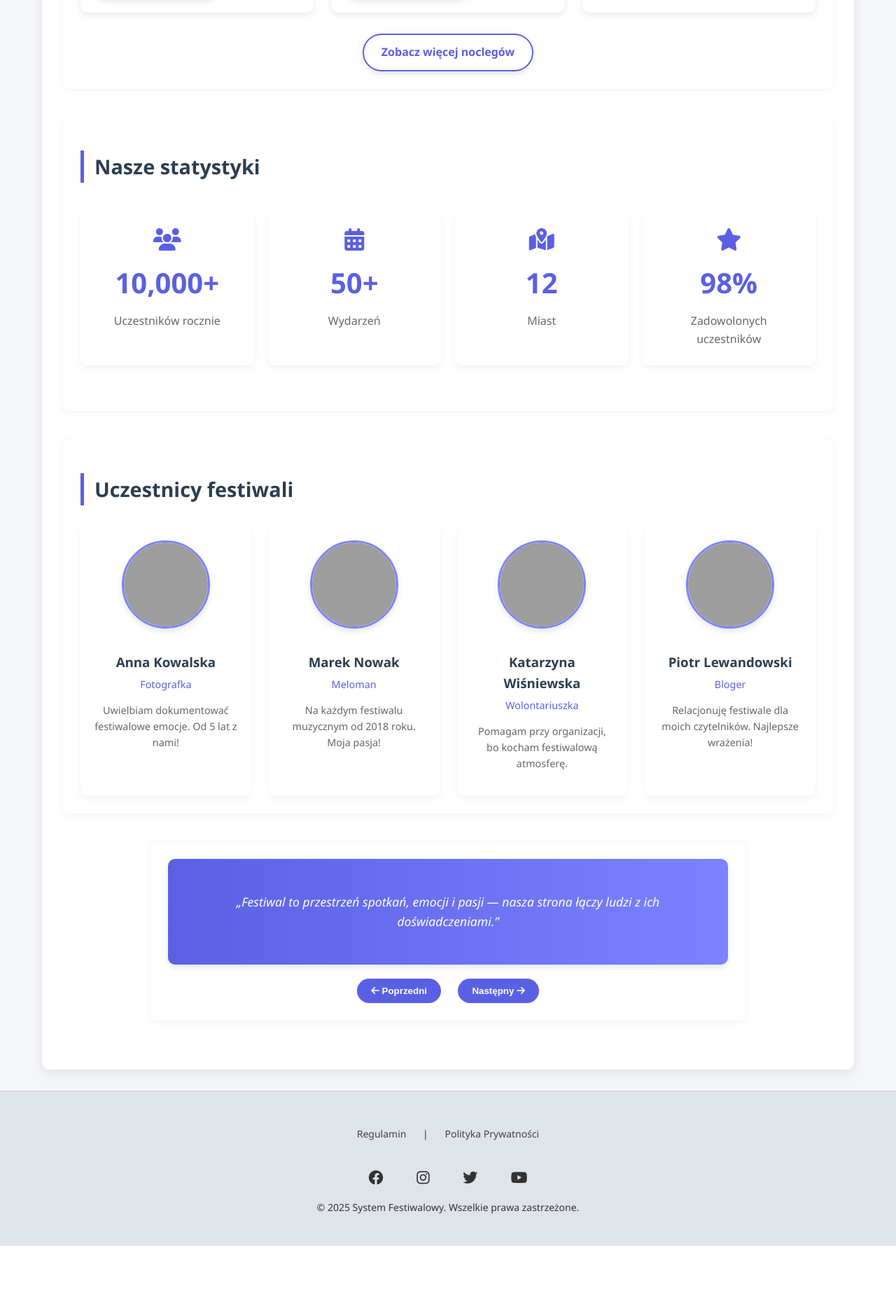
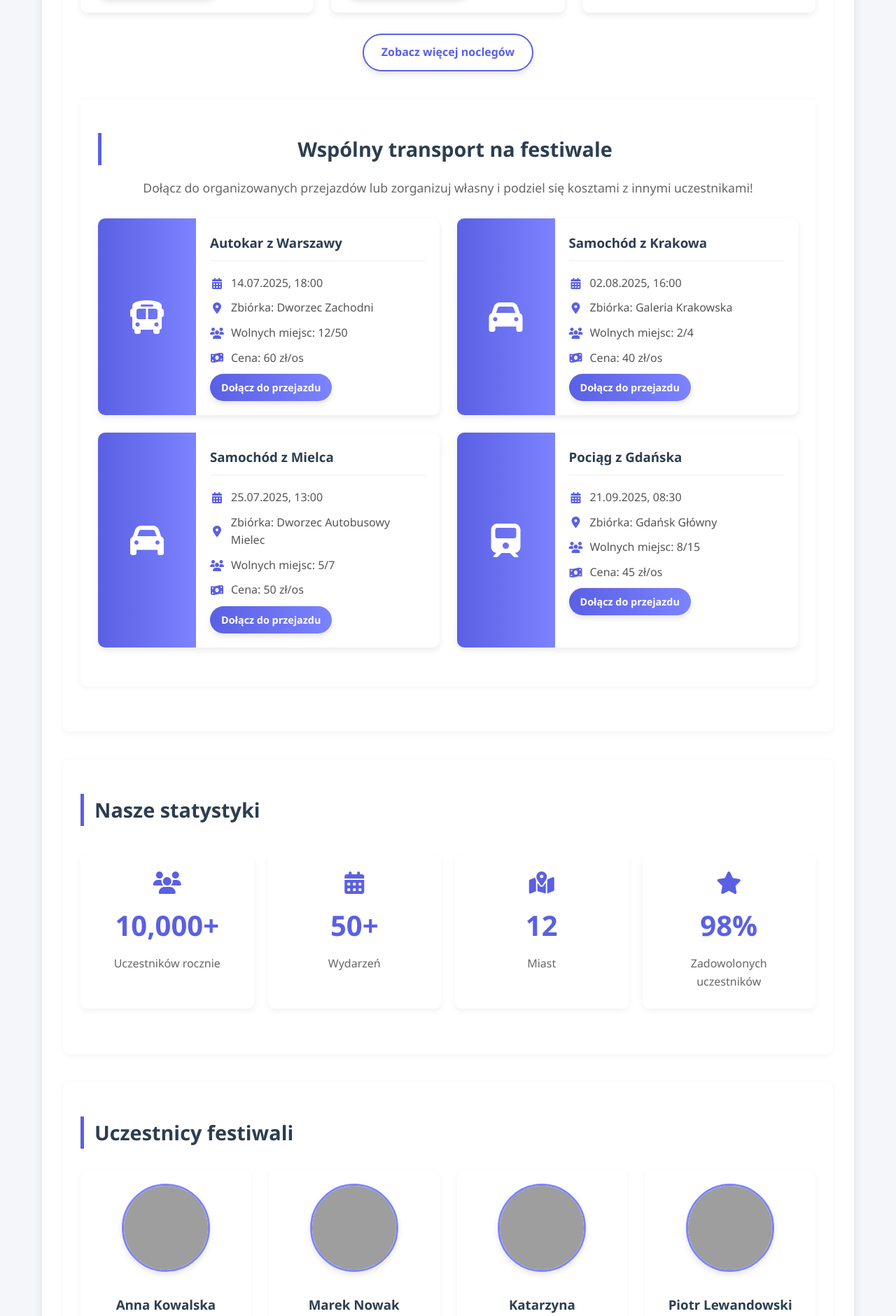
Before and after one commit to GGTeacherOP/Festiwal_Godzwon_Latawiec, a PHP site: page /stronyHTML/index.html in a window 1280 px wide. Shown: the part 2430-4310 px from the top of the page at 70% size. Before the commit the page ends 4210 px from the top, so only its background shows below. Run offline with PHP 8.4, Linux system fonts and the light colour scheme; grey boxes are pictures that could not be loaded.

Commit message:
dodanie wspolnego transportu

```diff
--- a/stronyHTML/index.html
+++ b/stronyHTML/index.html
@@ -25,7 +25,8 @@
         <main>
             <section class="hero">
                 <h1>Witamy w Systemie Festiwalowym</h1>
-                <p>Dołącz do najlepszych wydarzeń kulturalnych w kraju. Rejestruj się, przeglądaj programy i twórz niezapomniane wspomnienia!</p>
+                <p>Dołącz do najlepszych wydarzeń kulturalnych w kraju. Rejestruj się, przeglądaj programy i twórz
+                    niezapomniane wspomnienia!</p>
                 <a href="rejestracje.html" class="btn">Zarejestruj się teraz</a>
             </section>
             <section>
@@ -33,7 +34,8 @@
                 <div class="festival-grid">
                     <div class="festival-card">
                         <div class="festival-img">
-                            <img src="https://images.unsplash.com/photo-1470229722913-7c0e2dbbafd3?ixlib=rb-1.2.1&auto=format&fit=crop&w=1350&q=80" alt="Festiwal Muzyki Alternatywnej">
+                            <img src="https://images.unsplash.com/photo-1470229722913-7c0e2dbbafd3?ixlib=rb-1.2.1&auto=format&fit=crop&w=1350&q=80"
+                                alt="Festiwal Muzyki Alternatywnej">
                         </div>
                         <div class="festival-info">
                             <h3>Festiwal Muzyki Alternatywnej</h3>
@@ -43,13 +45,15 @@
                             <div class="festival-location">
                                 <i class="fas fa-map-marker-alt"></i> Warszawa
                             </div>
-                            <p>Największe gwiazdy muzyki alternatywnej na jednej scenie. 3 dni niezapomnianych wrażeń!</p>
+                            <p>Największe gwiazdy muzyki alternatywnej na jednej scenie. 3 dni niezapomnianych wrażeń!
+                            </p>
                         </div>
                     </div>
 
                     <div class="festival-card">
                         <div class="festival-img">
-                            <img src="https://images.unsplash.com/photo-1517604931442-7e0c8ed2963c?ixlib=rb-1.2.1&auto=format&fit=crop&w=1350&q=80" alt="Festiwal Kina Niezależnego">
+                            <img src="https://images.unsplash.com/photo-1517604931442-7e0c8ed2963c?ixlib=rb-1.2.1&auto=format&fit=crop&w=1350&q=80"
+                                alt="Festiwal Kina Niezależnego">
                         </div>
                         <div class="festival-info">
                             <h3>Festiwal Kina Niezależnego</h3>
@@ -65,7 +69,8 @@
 
                     <div class="festival-card">
                         <div class="festival-img">
-                            <img src="https://images.unsplash.com/photo-1547891654-e66ed7ebb968?ixlib=rb-1.2.1&auto=format&fit=crop&w=1350&q=80" alt="Festiwal Sztuki Nowoczesnej">
+                            <img src="https://images.unsplash.com/photo-1547891654-e66ed7ebb968?ixlib=rb-1.2.1&auto=format&fit=crop&w=1350&q=80"
+                                alt="Festiwal Sztuki Nowoczesnej">
                         </div>
                         <div class="festival-info">
                             <h3>Festiwal Sztuki Nowoczesnej</h3>
@@ -82,7 +87,8 @@
             </section>
             <section class="gallery-section">
                 <h2>Galeria z poprzednich festiwali</h2>
-                <p class="gallery-description">Zobacz najlepsze momenty z naszych wydarzeń i poczuj atmosferę festiwali!</p>
+                <p class="gallery-description">Zobacz najlepsze momenty z naszych wydarzeń i poczuj atmosferę festiwali!
+                </p>
 
                 <div class="gallery-container">
                     <div class="gallery-item">
@@ -112,8 +118,10 @@
                 </div>
 
                 <div class="gallery-controls">
-                    <button class="gallery-btn" onclick="pokazPoprzednieGaleria()"><i class="fas fa-chevron-left"></i> Poprzednie</button>
-                    <button class="gallery-btn" onclick="pokanNastepneGaleria()">Następne <i class="fas fa-chevron-right"></i></button>
+                    <button class="gallery-btn" onclick="pokazPoprzednieGaleria()"><i class="fas fa-chevron-left"></i>
+                        Poprzednie</button>
+                    <button class="gallery-btn" onclick="pokanNastepneGaleria()">Następne <i
+                            class="fas fa-chevron-right"></i></button>
                 </div>
             </section>
 
@@ -193,7 +201,7 @@
                             <a href="#" class="btn btn-small">Sprawdź dostępność</a>
                         </div>
                     </div>
-                    <!-- DODATKOWE HOTELE UKRYTE NA START -->
+
                     <div class="accommodation-card" style="display: none;">
                         <div class="accommodation-img">
                             <img src="../zdjecia/hotelMiejski.png" alt="Hotel Miejski">
@@ -201,7 +209,8 @@
                         </div>
                         <div class="accommodation-info">
                             <h3>Hotel Miejski</h3>
-        <div class="accommodation-location"><i class="fas fa-map-marker-alt"></i> 1.5 km od festiwalu</div>
+                            <div class="accommodation-location"><i class="fas fa-map-marker-alt"></i> 1.5 km od
+                                festiwalu</div>
                             <div class="accommodation-features">
                                 <span><i class="fas fa-wifi"></i> WiFi</span>
                                 <span><i class="fas fa-concierge-bell"></i> Obsługa 24/7</span>
@@ -218,7 +227,8 @@
                         </div>
                         <div class="accommodation-info">
                             <h3>Pensjonat Zacisze</h3>
-        <div class="accommodation-location"><i class="fas fa-map-marker-alt"></i> 2.3 km od festiwalu</div>
+                            <div class="accommodation-location"><i class="fas fa-map-marker-alt"></i> 2.3 km od
+                                festiwalu</div>
                             <div class="accommodation-features">
                                 <span><i class="fas fa-coffee"></i> Śniadanie w cenie</span>
                                 <span><i class="fas fa-tree"></i> Ogród</span>
@@ -235,7 +245,8 @@
                         </div>
                         <div class="accommodation-info">
                             <h3>Kemping Festiwalowy</h3>
-        <div class="accommodation-location"><i class="fas fa-map-marker-alt"></i> 500 m od festiwalu</div>
+                            <div class="accommodation-location"><i class="fas fa-map-marker-alt"></i> 500 m od festiwalu
+                            </div>
                             <div class="accommodation-features">
                                 <span><i class="fas fa-fire"></i> Miejsce na ognisko</span>
                                 <span><i class="fas fa-shower"></i> Prysznice</span>
@@ -251,6 +262,77 @@
                     <a href="#" class="btn btn-outline">Zobacz więcej noclegów</a>
                 </div>
 
+                <section class="transport-section">
+                    <h2>Wspólny transport na festiwale</h2>
+                    <p class="transport-description">Dołącz do organizowanych przejazdów lub zorganizuj własny i podziel się kosztami z innymi uczestnikami!</p>
+
+                    <div class="transport-grid">
+                        <div class="transport-card">
+                            <div class="transport-icon">
+                                <i class="fas fa-bus fa-3x"></i>
+                            </div>
+                            <div class="transport-info">
+                                <h3>Autokar z Warszawy</h3>
+                                <div class="transport-details">
+                                    <div><i class="fas fa-calendar-alt"></i> 14.07.2025, 18:00</div>
+                                    <div><i class="fas fa-map-marker-alt"></i> Zbiórka: Dworzec Zachodni</div>
+                                    <div><i class="fas fa-users"></i> Wolnych miejsc: 12/50</div>
+                                    <div><i class="fas fa-money-bill-wave"></i> Cena: 60 zł/os</div>
+                                </div>
+                                <a href="#" class="btn btn-small">Dołącz do przejazdu</a>
+                            </div>
+                        </div>
+
+                        <div class="transport-card">
+                            <div class="transport-icon">
+                                <i class="fas fa-car fa-3x"></i>
+                            </div>
+                            <div class="transport-info">
+                                <h3>Samochód z Krakowa</h3>
+                                <div class="transport-details">
+                                    <div><i class="fas fa-calendar-alt"></i> 02.08.2025, 16:00</div>
+                                    <div><i class="fas fa-map-marker-alt"></i> Zbiórka: Galeria Krakowska</div>
+                                    <div><i class="fas fa-users"></i> Wolnych miejsc: 2/4</div>
+                                    <div><i class="fas fa-money-bill-wave"></i> Cena: 40 zł/os</div>
+                                </div>
+                                <a href="#" class="btn btn-small">Dołącz do przejazdu</a>
+                            </div>
+                        </div>
+
+                        <div class="transport-card">
+                            <div class="transport-icon">
+                                <i class="fas fa-car fa-3x"></i>
+                            </div>
+                            <div class="transport-info">
+                                <h3>Samochód z Mielca</h3>
+                                <div class="transport-details">
+                                    <div><i class="fas fa-calendar-alt"></i> 25.07.2025, 13:00</div>
+                                    <div><i class="fas fa-map-marker-alt"></i> Zbiórka: Dworzec Autobusowy Mielec</div>
+                                    <div><i class="fas fa-users"></i> Wolnych miejsc: 5/7</div>
+                                    <div><i class="fas fa-money-bill-wave"></i> Cena: 50 zł/os</div>
+                                </div>
+                                <a href="#" class="btn btn-small">Dołącz do przejazdu</a>
+                            </div>
+                        </div>
+
+                        <div class="transport-card">
+                            <div class="transport-icon">
+                                <i class="fas fa-train fa-3x"></i>
+                            </div>
+                            <div class="transport-info">
+                                <h3>Pociąg z Gdańska</h3>
+                                <div class="transport-details">
+                                    <div><i class="fas fa-calendar-alt"></i> 21.09.2025, 08:30</div>
+                                    <div><i class="fas fa-map-marker-alt"></i> Zbiórka: Gdańsk Główny</div>
+                                    <div><i class="fas fa-users"></i> Wolnych miejsc: 8/15</div>
+                                    <div><i class="fas fa-money-bill-wave"></i> Cena: 45 zł/os</div>
+                                </div>
+                                <a href="#" class="btn btn-small">Dołącz do przejazdu</a>
+                            </div>
+                        </div>
+
+                    </div>
+                </section>
             </section>
             <section>
                 <h2>Nasze statystyki</h2>
@@ -282,25 +364,29 @@
                 <h2>Uczestnicy festiwali</h2>
                 <div class="participants">
                     <div class="participant-card">
-                        <img src="https://randomuser.me/api/portraits/women/44.jpg" alt="Anna Kowalska" class="participant-img">
+                        <img src="https://randomuser.me/api/portraits/women/44.jpg" alt="Anna Kowalska"
+                            class="participant-img">
                         <h3 class="participant-name">Anna Kowalska</h3>
                         <div class="participant-role">Fotografka</div>
                         <p class="participant-bio">Uwielbiam dokumentować festiwalowe emocje. Od 5 lat z nami!</p>
                     </div>
                     <div class="participant-card">
-                        <img src="https://randomuser.me/api/portraits/men/32.jpg" alt="Marek Nowak" class="participant-img">
+                        <img src="https://randomuser.me/api/portraits/men/32.jpg" alt="Marek Nowak"
+                            class="participant-img">
                         <h3 class="participant-name">Marek Nowak</h3>
                         <div class="participant-role">Meloman</div>
                         <p class="participant-bio">Na każdym festiwalu muzycznym od 2018 roku. Moja pasja!</p>
                     </div>
                     <div class="participant-card">
-                        <img src="https://randomuser.me/api/portraits/women/68.jpg" alt="Katarzyna Wiśniewska" class="participant-img">
+                        <img src="https://randomuser.me/api/portraits/women/68.jpg" alt="Katarzyna Wiśniewska"
+                            class="participant-img">
                         <h3 class="participant-name">Katarzyna Wiśniewska</h3>
                         <div class="participant-role">Wolontariuszka</div>
                         <p class="participant-bio">Pomagam przy organizacji, bo kocham festiwalową atmosferę.</p>
                     </div>
                     <div class="participant-card">
-                        <img src="https://randomuser.me/api/portraits/men/75.jpg" alt="Piotr Lewandowski" class="participant-img">
+                        <img src="https://randomuser.me/api/portraits/men/75.jpg" alt="Piotr Lewandowski"
+                            class="participant-img">
                         <h3 class="participant-name">Piotr Lewandowski</h3>
                         <div class="participant-role">Bloger</div>
                         <p class="participant-bio">Relacjonuję festiwale dla moich czytelników. Najlepsze wrażenia!</p>
@@ -309,7 +395,8 @@
             </section>
             <section class="cytaty">
                 <div id="quote-container">
-                    <p id="quote-text">„Festiwal to przestrzeń spotkań, emocji i pasji — nasza strona łączy ludzi z ich doświadczeniami.”</p>
+                    <p id="quote-text">„Festiwal to przestrzeń spotkań, emocji i pasji — nasza strona łączy ludzi z ich
+                        doświadczeniami.”</p>
                 </div>
                 <div class="quote-buttons">
                     <button onclick="poprzedniCytat()"><i class="fas fa-arrow-left"></i> Poprzedni</button>
@@ -324,10 +411,14 @@
                     <a href="#">Polityka Prywatności</a>
                 </div>
                 <div class="social-links">
-                    <a href="https://facebook.com" target="_blank" aria-label="Facebook"><i class="fab fa-facebook"></i></a>
-                    <a href="https://instagram.com" target="_blank" class="instagram" aria-label="Instagram"><i class="fab fa-instagram"></i></a>
-                    <a href="https://twitter.com" target="_blank" class="twitter" aria-label="Twitter"><i class="fab fa-twitter"></i></a>
-                    <a href="https://youtube.com" target="_blank" class="youtube" aria-label="YouTube"><i class="fab fa-youtube"></i></a>
+                    <a href="https://facebook.com" target="_blank" aria-label="Facebook"><i
+                            class="fab fa-facebook"></i></a>
+                    <a href="https://instagram.com" target="_blank" class="instagram" aria-label="Instagram"><i
+                            class="fab fa-instagram"></i></a>
+                    <a href="https://twitter.com" target="_blank" class="twitter" aria-label="Twitter"><i
+                            class="fab fa-twitter"></i></a>
+                    <a href="https://youtube.com" target="_blank" class="youtube" aria-label="YouTube"><i
+                            class="fab fa-youtube"></i></a>
                 </div>
                 <p>&copy; 2025 System Festiwalowy. Wszelkie prawa zastrzeżone.</p>
             </div>
@@ -335,4 +426,5 @@
     </div>
     <script src="../JavaScript/indexScript.js"></script>
 </body>
+
 </html>
--- a/styleCSS/Style.css
+++ b/styleCSS/Style.css
@@ -492,7 +492,95 @@ ul {
         height: 200px;
     }
 }
+/* wspolny dojazd */
+.transport-section {
+    margin: 40px 0;
+    text-align: center;
+}
 
+.transport-description {
+    color: #666;
+    margin-bottom: 30px;
+    font-size: 1.1rem;
+}
+
+.transport-grid {
+    display: grid;
+    grid-template-columns: repeat(auto-fill, minmax(350px, 1fr));
+    gap: 25px;
+    margin: 30px 0;
+}
+
+.transport-card {
+    display: flex;
+    background: white;
+    border-radius: 10px;
+    overflow: hidden;
+    box-shadow: 0 4px 10px rgba(0,0,0,0.08);
+    transition: all 0.3s ease;
+}
+
+.transport-card:hover {
+    transform: translateY(-5px);
+    box-shadow: 0 8px 20px rgba(0,0,0,0.15);
+}
+
+.transport-icon {
+    background: linear-gradient(90deg, #5a60e3, #7c83ff);
+    color: white;
+    display: flex;
+    align-items: center;
+    justify-content: center;
+    min-width: 100px;
+    padding: 20px;
+}
+
+.transport-info {
+    padding: 20px;
+    text-align: left;
+    flex: 1;
+}
+
+.transport-info h3 {
+    margin-top: 0;
+    color: #2c3e50;
+    border-bottom: 1px solid #eee;
+    padding-bottom: 10px;
+}
+
+.transport-details div {
+    margin: 10px 0;
+    color: #555;
+    display: flex;
+    align-items: center;
+}
+
+.transport-details i {
+    margin-right: 10px;
+    color: #5a60e3;
+    width: 20px;
+    text-align: center;
+}
+
+@media (max-width: 768px) {
+    .transport-grid {
+        grid-template-columns: 1fr;
+    }
+
+    .transport-card {
+        flex-direction: column;
+    }
+
+    .transport-icon {
+        min-width: 100%;
+        padding: 15px;
+    }
+
+    .transport-actions {
+        flex-direction: column;
+        align-items: center;
+    }
+}
 /* cytaty */
 .cytaty {
     text-align: center;
```
Lines whose indentation alone changed are shown as unchanged.
